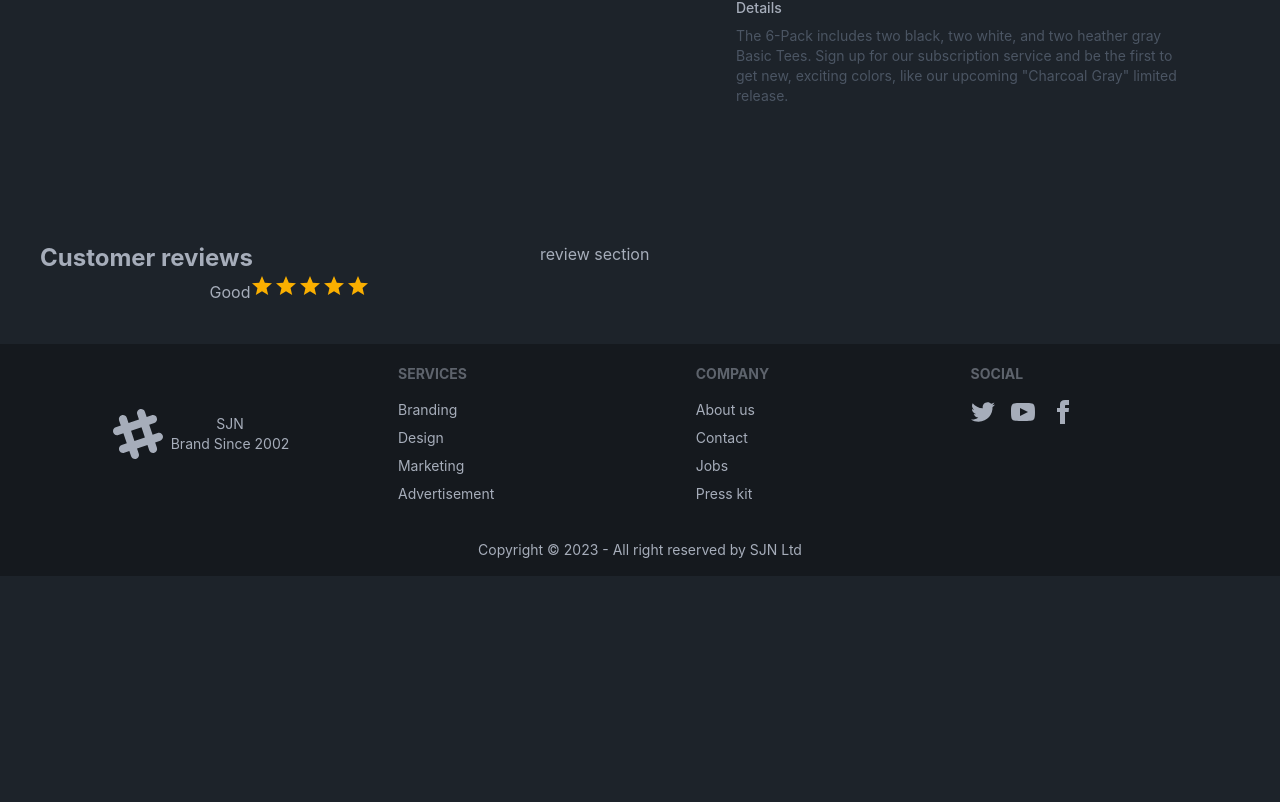
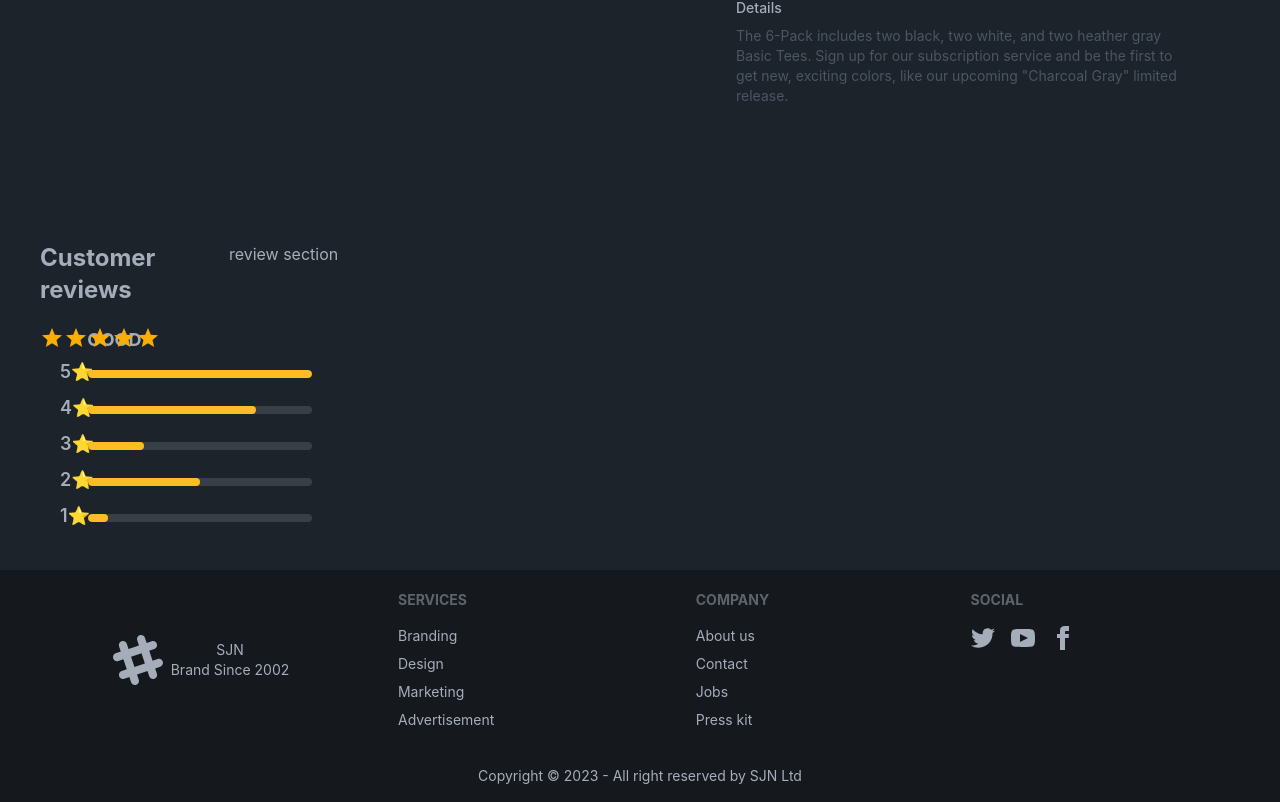
Before and after one commit to Shijin65/CartClan-MERN, a React (Create React App) app in the folder client/: page / in a window 1280 px wide. Shown: the part 705-1507 px from the top of the page. Before the commit the page ends 1281 px from the top, so only its background shows below. Built offline with nearby package versions, Linux system fonts and the light colour scheme.

Commit message:
overall review ready

```diff
--- a/client/src/User/Components/ProductDetails/ProductDetails.jsx
+++ b/client/src/User/Components/ProductDetails/ProductDetails.jsx
@@ -2,6 +2,7 @@ import { useState } from "react";
 import { StarIcon } from "@heroicons/react/20/solid";
 import { RadioGroup } from "@headlessui/react";
 import ProductReview from "./ProductReview";
+import { Grid } from "@mui/material";
 
 const product = {
   name: "Basic Tee 6-Pack",
@@ -309,7 +310,17 @@ export default function ProductDetails() {
 
           {/* review section */}
           <section>
-                   <ProductReview/>
+                    <Grid container>
+                    <Grid item xs={5}>
+                      <ProductReview/>
+                      </Grid>
+                      <Grid>
+                      <div>
+
+                      </div>
+                    </Grid>
+                    </Grid>
+
           </section>
         </div>
       </div>
--- a/client/src/User/Components/ProductDetails/ProductReview.jsx
+++ b/client/src/User/Components/ProductDetails/ProductReview.jsx
@@ -1,25 +1,106 @@
-import React from 'react'
-import Grid from '@mui/material/Grid';
-import { Box, Rating, Typography } from '@mui/material';
-
+import React from "react";
+import Grid from "@mui/material/Grid";
+import { Box, Rating, Typography } from "@mui/material";
 
 function ProductReview() {
+  const labels = {
+    0.5: "Useless",
+    1: "Useless+",
+    1.5: "Poor",
+    2: "Poor+",
+    2.5: "Ok",
+    3: "Ok+",
+    3.5: "Good",
+    4: "Good+",
+    4.5: "Excellent",
+    5: "Excellent+",
+  };
   return (
     <div>
-        <Grid container className='p-10'>
-                <Grid item xs={5} >
-                    <div className='text-start font-bold text-2xl '>Customer reviews</div>
+        <section>
+      <Grid container className="p-10">
+        <Grid item xs={5}>
+          <div className="text-start font-bold text-2xl ">Customer reviews</div>
 
-                    <label htmlFor="rating">Good</label>
-                    <Rating name="read-only" value={5} readOnly />
-                </Grid>
-                <Grid item xs={7} >
-                <div className='text-start'> review section</div>
+          <Grid container className="text-lg font-bold mt-5">
+            <Grid item xs={3}>
+              <Rating name="read-only" value={5} readOnly />
+            </Grid>
+            <Grid item xs={2} className="text-start">
+              <p>GOOD</p>
+            </Grid>
+          </Grid>
 
-                </Grid>
+          <Grid container  rowGap={1}>
+            <Grid container className="text-lg font-semibold  ps-5">
+              <Grid item xs={2}>
+                <p>5⭐</p>
+              </Grid>
+              <Grid item xs={8} className="text-start">
+                <progress
+                  class="progress progress-warning w-56"
+                  value="100"
+                  max="100"
+                ></progress>
+              </Grid>
+            </Grid>
+            <Grid container className="text-lg font-semibold  ps-5">
+              <Grid item xs={2}>
+                <p>4⭐</p>
+              </Grid>
+              <Grid item xs={8} className="text-start">
+                <progress
+                  class="progress progress-warning w-56"
+                  value="75"
+                  max="100"
+                ></progress>
+              </Grid>
+            </Grid>
+            <Grid container className="text-lg font-semibold  ps-5">
+              <Grid item xs={2}>
+                <p>3⭐</p>
+              </Grid>
+              <Grid item xs={8} className="text-start">
+                <progress
+                  class="progress progress-warning w-56"
+                  value="25"
+                  max="100"
+                ></progress>
+              </Grid>
+            </Grid>
+            <Grid container className="text-lg font-semibold  ps-5">
+              <Grid item xs={2}>
+                <p>2⭐</p>
+              </Grid>
+              <Grid item xs={8} className="text-start">
+                <progress
+                  class="progress progress-warning w-56"
+                  value="50"
+                  max="100"
+                ></progress>
+              </Grid>
+            </Grid>
+            <Grid container className="text-lg font-semibold  ps-5">
+              <Grid item xs={2}>
+                <p>1⭐</p>
+              </Grid>
+              <Grid item xs={8} className="text-start">
+                <progress
+                  class="progress progress-warning w-56"
+                  value="9"
+                  max="100"
+                ></progress>
+              </Grid>
+            </Grid>
+          </Grid>
         </Grid>
+        <Grid item xs={7}>
+          <div className="text-start"> review section</div>
+        </Grid>
+      </Grid></section>
+
     </div>
-  )
+  );
 }
 
-export default ProductReview
+export default ProductReview;
```
